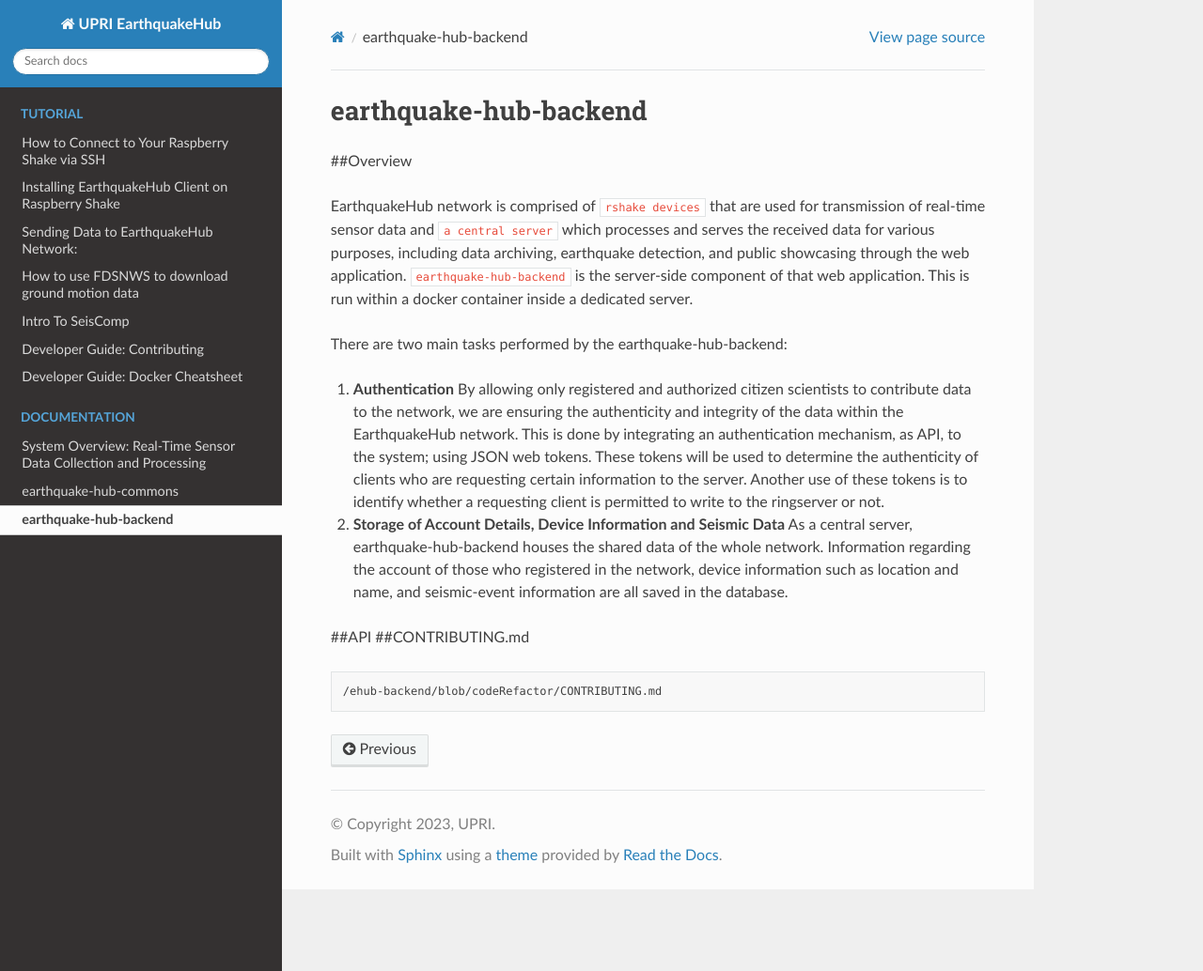
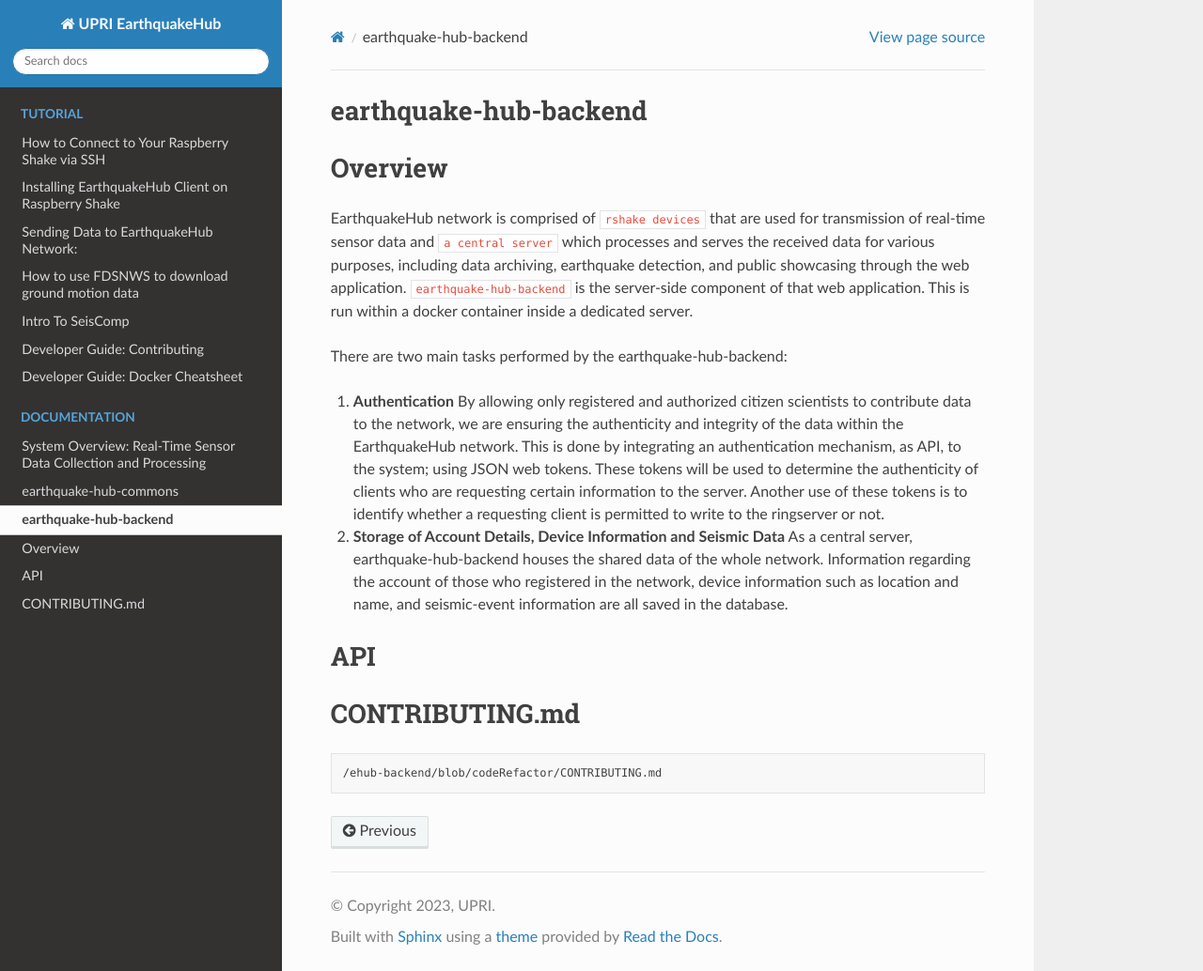
Before and after one commit to UPRI-earthquake/upri-earthquake.github.io, a Sphinx documentation site: the page built from doc/ehub-backend/overview.md, in a window 1280 px wide and 1034 px high. Shown: the whole window at 94% size. Built offline with Sphinx 7.4.7 and the Read the Docs theme 2.0.0, drawn with Linux system fonts in a browser that asks for light colours; pages that are not in the unit, such as notebooks, are missing from menus.

Commit message:
backend overview

```diff
--- a/doc/ehub-backend/overview.md
+++ b/doc/ehub-backend/overview.md
@@ -1,7 +1,7 @@
 earthquake-hub-backend
 ==========================
 
-##Overview
+# Overview
 
 EarthquakeHub network is comprised of `rshake devices` that are used for transmission of real-time sensor data and `a central server` which processes and serves the received data for various purposes, including data archiving, earthquake detection, and public showcasing through the web application. `earthquake-hub-backend` is the server-side component of that web application. This is run within a docker container inside a dedicated server.
 
@@ -13,7 +13,7 @@ There are two main tasks performed by the earthquake-hub-backend:
 2. **Storage of Account Details, Device Information and Seismic Data**
   As a central server, earthquake-hub-backend houses the shared data of the whole network. Information regarding the account of those who registered in the network, device information such as location and name, and seismic-event information are all saved in the database.
 
-##API
-##CONTRIBUTING.md
+# API
+# CONTRIBUTING.md
 
     /ehub-backend/blob/codeRefactor/CONTRIBUTING.md
--- a/doc/index.rst
+++ b/doc/index.rst
@@ -35,8 +35,7 @@ Outline
    ehub-commons.md
 
    .. toctree::
-   :maxdepth: 2
-
+   :maxdepth: 3
    ehub-backend/overview.md
 
 
```
Also changed, not shown: 3 other files.
